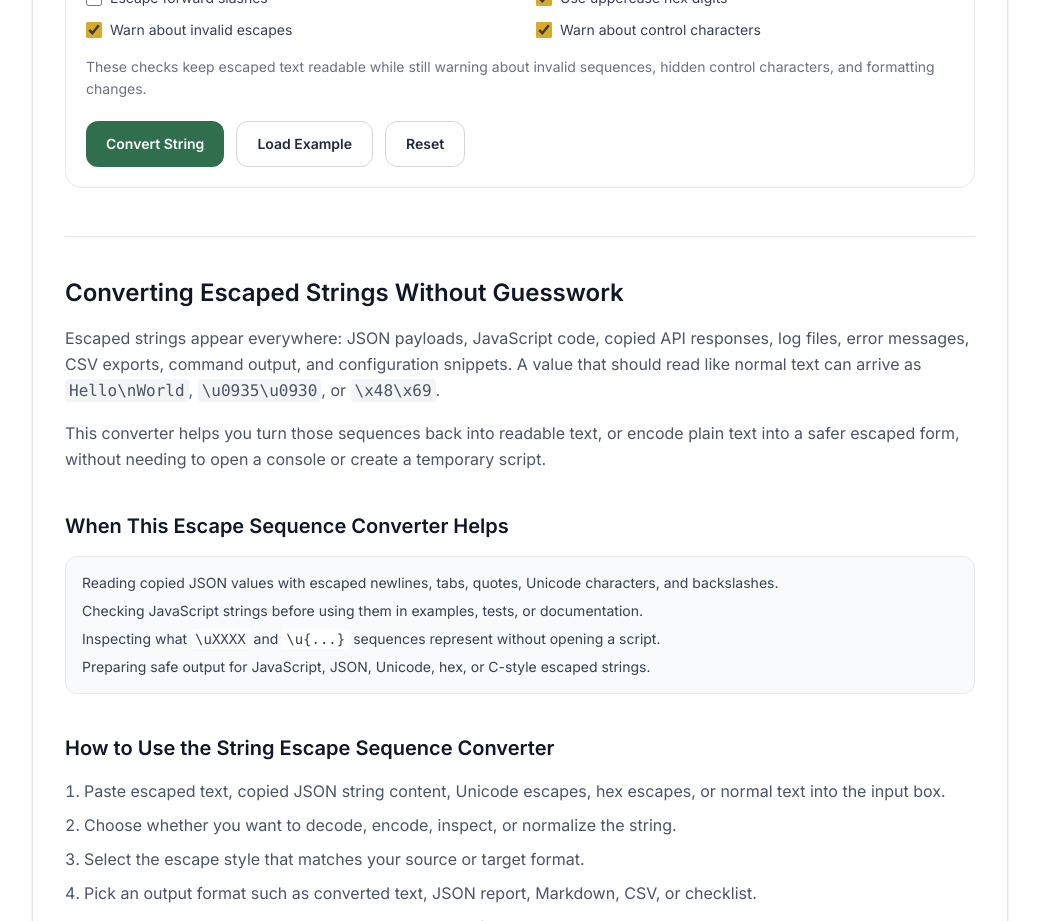
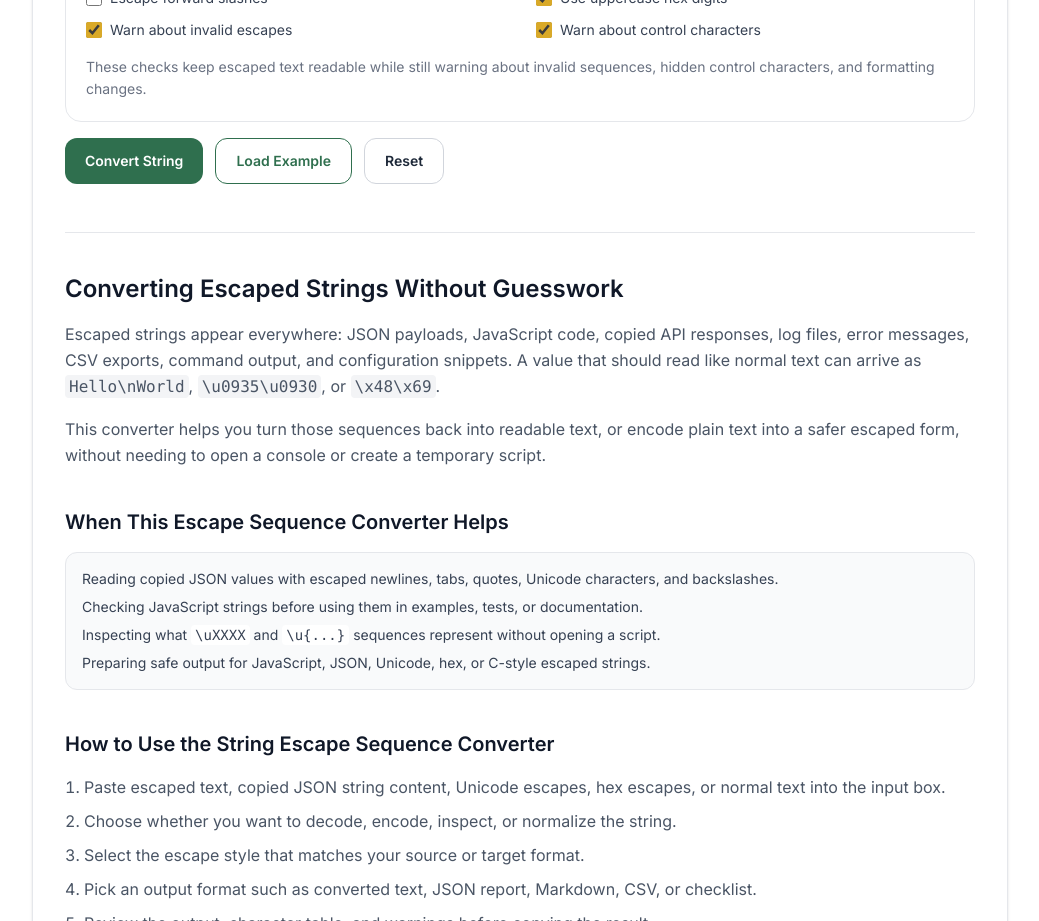
Before and after one commit to vaarunsonawwane-ops/yoryantra-new, a Next.js app: page /tools/string-escape-sequence-converter in a window 1280 px wide. Shown: the part 1160-2081 px from the top of the page, without its empty margins (120-1159 px from the left). Built offline with nearby package versions, Linux system fonts and the light colour scheme.

Commit message:
Update ToolClient.tsx

```diff
--- a/app/tools/string-escape-sequence-converter/ToolClient.tsx
+++ b/app/tools/string-escape-sequence-converter/ToolClient.tsx
@@ -247,8 +247,9 @@ export default function ToolClient() {
         <p className="mt-4 text-sm leading-relaxed text-gray-500">
           These checks keep escaped text readable while still warning about invalid sequences, hidden control characters, and formatting changes.
         </p>
+      </div>
 
-        <div className="mt-5 flex flex-wrap gap-3">
+      <div className="mt-4 flex flex-wrap gap-3">
         <button
           type="button"
           onClick={processString}
@@ -259,7 +260,7 @@ export default function ToolClient() {
         <button
           type="button"
           onClick={loadExample}
-            className="rounded-xl border border-gray-300 px-5 py-3 text-sm font-semibold text-gray-800 transition hover:bg-gray-50"
+          className="rounded-xl border border-[var(--green)] px-5 py-3 text-sm font-semibold text-[var(--green)] transition hover:bg-green-50"
         >
           Load Example
         </button>
@@ -273,7 +274,6 @@ export default function ToolClient() {
       </div>
 
       {error ? <p className="mt-4 rounded-xl bg-red-50 px-4 py-3 text-sm text-red-700">{error}</p> : null}
-      </div>
 
       {result ? (
         <div className="mt-6 grid gap-6 lg:grid-cols-[minmax(0,1fr)_320px]">
```
Lines whose indentation alone changed are shown as unchanged.
